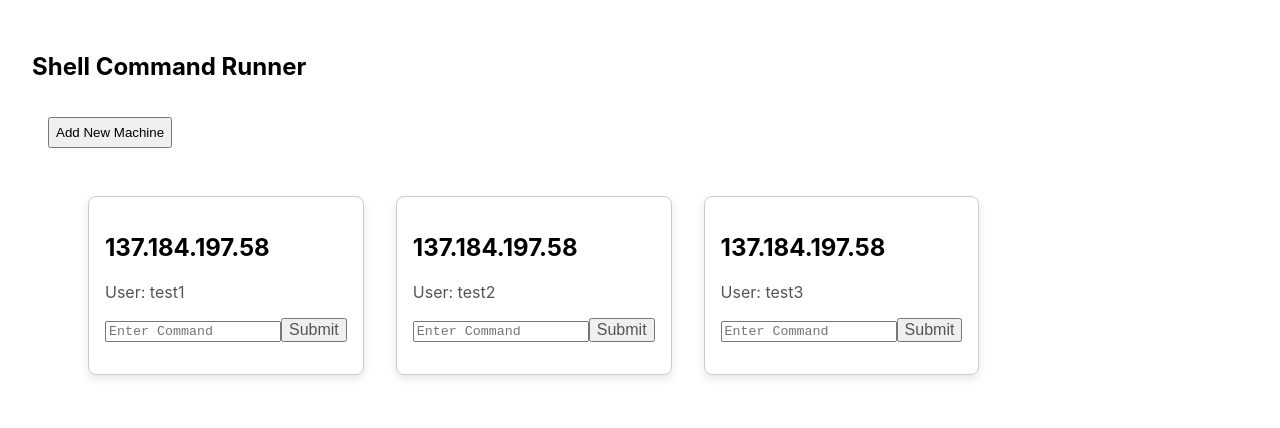
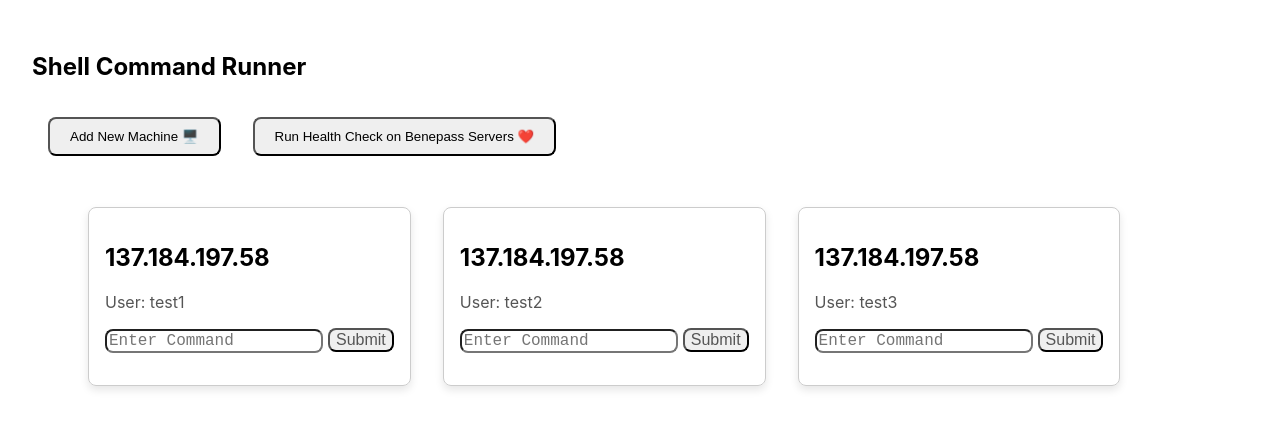
Before and after one commit to hyperwing/Benepass-assessment, a React (Create React App) app in the folder frontend/: page / in a window 1280 px wide. Shown: the top 428 px of the page. Built offline with nearby package versions, Linux system fonts and the light colour scheme.

Commit message:
Add Health Check to frontend
formatting/css

```diff
--- a/frontend/src/App.css
+++ b/frontend/src/App.css
@@ -1,5 +1,6 @@
 .App {
   text-align: center;
+  background-color: #61dafb;
 }
 
 .App-logo {
--- a/frontend/src/App.js
+++ b/frontend/src/App.js
@@ -1,4 +1,4 @@
-import React, { useState } from 'react';
+import React, {  } from 'react';
 import ShellCommandContainer from './Components/ShellCommandContainer/ShellCommandContainer';
 
 function App() {
--- a/frontend/src/Components/MCard/MCard.css
+++ b/frontend/src/Components/MCard/MCard.css
@@ -24,12 +24,23 @@
 }
 .card-command{
     min-width: 50 px;
+    margin-right: 5px;;
+    font-size: 1em;
     font-family: 'Courier New', Courier, monospace;
+    border-radius: 8px; /* Rounded corners */
+
 }
 .card-button{
     font-size: 1em;
     color: #555;
+    border-radius: 8px; /* Rounded corners */
+
 }
 .card-output{
     font-family: 'Courier New', Courier, monospace;
+    color: #1f1d1d;
 }
+.card-output-error{
+    font-family:'Gill Sans', 'Gill Sans MT', Calibri, 'Trebuchet MS', sans-serif;
+    color: red;
+}
--- a/frontend/src/Components/MCard/MCard.js
+++ b/frontend/src/Components/MCard/MCard.js
@@ -6,13 +6,12 @@ function MCard({ machine }) {
 
     const [output, setOutput] = useState('')
     const [command, setCommand] = useState('')
+    const [error, setError] = useState("card-output")
 
     const submitCommandURL = `${process.env.REACT_APP_SHELL_COMMAND_API_URL}${process.env.REACT_APP_COMMAND_SHELL_ENDPOINT}`
 
-
     async function submitCommand() {
 
-        // username, password, hostname, command
         const params = {
             username: machine.username,
             password: machine.password,
@@ -22,12 +21,12 @@ function MCard({ machine }) {
 
 
         try {
-            // const response = await axios.get('http://localhost:3001/health');
             const response = await axios.post(submitCommandURL, params)
             setOutput(response.data);
             setCommand("")
         } catch (error) {
-            setOutput('Error running command');
+            setError("card-output-error")
+            setOutput('Error:' + error );
         }
 
     }
@@ -43,7 +42,7 @@ function MCard({ machine }) {
                 placeholder='Enter Command'
                 type="text"/>
             <button onClick={submitCommand} className='card-button'>Submit</button>
-            <p className="card-output">{output}</p>
+            <p className={error}>{output}</p>
         </div>
     );
 }
--- a/frontend/src/Components/ShellCommandContainer/ShellCommandContainer.css
+++ b/frontend/src/Components/ShellCommandContainer/ShellCommandContainer.css
@@ -5,11 +5,17 @@
 }
 
 .container-button {
-    padding: 6px;
+    border-radius: 8px; /* Rounded corners */
+    padding: 10px 20px; /* Padding */
     margin: 16px;
 }
+.container-button:hover {
+    background-color: #bbc1bc; /* Darker green on hover */
+}
+
 .machine-list{
     list-style-type:none;
     display: flex;
     flex-direction: row;
+    flex-wrap: wrap;
 }
--- a/frontend/src/Components/ShellCommandContainer/ShellCommandContainer.js
+++ b/frontend/src/Components/ShellCommandContainer/ShellCommandContainer.js
@@ -1,5 +1,6 @@
 import React, { useState } from "react"
 import './ShellCommandContainer.css'
+import axios from "axios"
 
 import MachineModal from "../MachineModal/MachineModal"
 import MCard from "../MCard/MCard"
@@ -26,6 +27,8 @@ function ShellCommandContainer() {
     ])
 
     const [modalOpen, setModalOpen] = useState(false)
+    const [healthCheck, setHealthCheck] = useState("")
+    const healthCheckURL = `${process.env.REACT_APP_SHELL_COMMAND_API_URL}${process.env.REACT_APP_HEALTH_ENDPOINT}`
 
     function handleCloseModal() {
         setModalOpen(false)
@@ -38,11 +41,23 @@ function ShellCommandContainer() {
             password: e.password
         }])
     }
+    async function runHealthCheck(){
+        try {
+            const response = await axios.get(healthCheckURL)
+            setHealthCheck(response.data);
+        } catch (error) {
+            setHealthCheck(error)
+
+        }
+    }
 
     return (
         <div className="container">
             <h2>Shell Command Runner</h2>
-            <button className="container-button" onClick={(e) => setModalOpen(true)}>Add New Machine</button>
+            <button className="container-button" onClick={(e) => setModalOpen(true)}>Add New Machine 🖥️</button>
+            <button className="container-button" onClick={runHealthCheck}>Run Health Check on Benepass Servers ❤️</button>
+
+            <h3>{healthCheck}</h3>
 
             <MachineModal
                 isOpen={modalOpen}
--- a/package.json
+++ b/package.json
@@ -1,5 +1,8 @@
 {
   "devDependencies": {
     "nodemon": "^3.1.4"
+  },
+  "dependencies": {
+    "cors": "^2.8.5"
   }
 }
```
Also changed, not shown: 2 other files (tests, documents, lock files or other folders).
